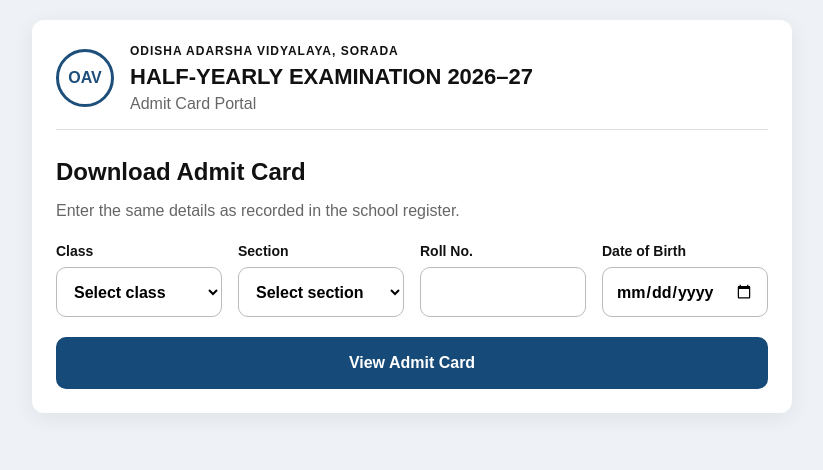
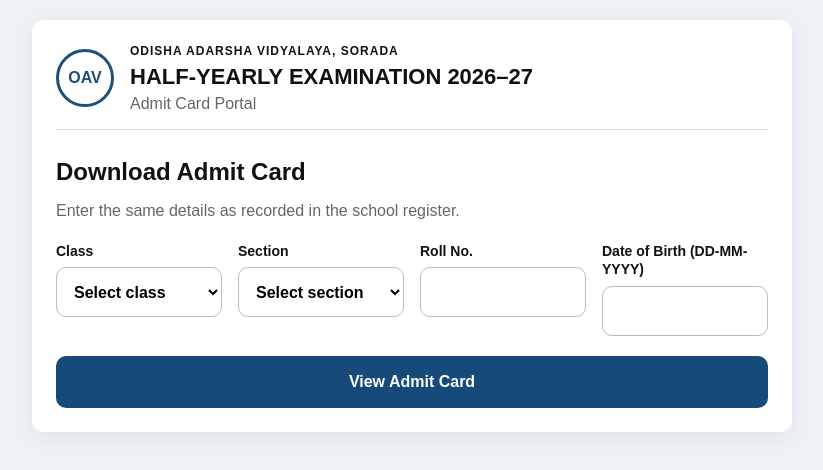
Before and after one commit to Sanatan-kisku/oav-sorada-admit-card, a website: page frontend/index.html in a window 1280 px wide. Shown: the whole page, without its empty margins (228-1051 px from the left). Drawn offline with Linux system fonts and the light colour scheme.

Commit message:
Change mm/dd/yy to dd/mm/yy in homepage

```diff
--- a/frontend/index.html
+++ b/frontend/index.html
@@ -427,10 +427,21 @@
 
             <!-- DATE OF BIRTH -->
 
+            <!-- DATE OF BIRTH -->
+
             <label for="dob">
-              Date of Birth
+              Date of Birth (DD-MM-YYYY)
 
-              <input id="dob" type="date" autocomplete="bday" required />
+              <input
+                id="dob"
+                type="text"
+                inputmode="numeric"
+                autocomplete="bday"
+                maxlength="10"
+                pattern="(0[1-9]|[12][0-9]|3[01])-(0[1-9]|1[0-2])-[0-9]{4}"
+                title="Enter date of birth in DD-MM-YYYY format, e.g. 05-08-2012"
+                required
+              />
             </label>
           </div>
 
```
